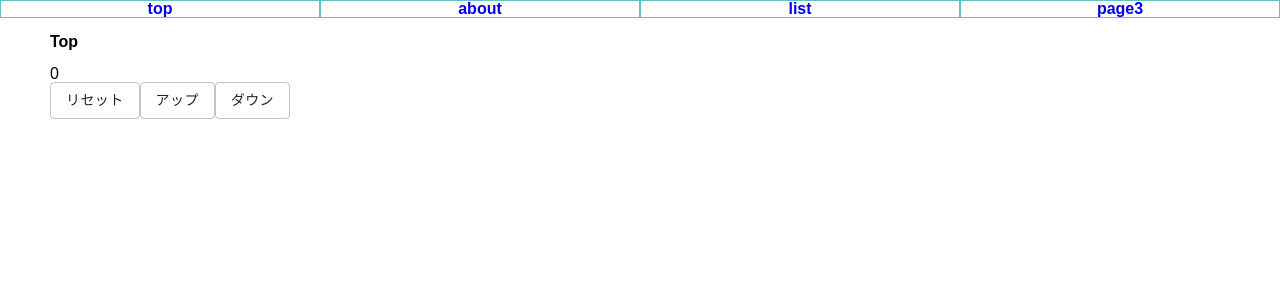
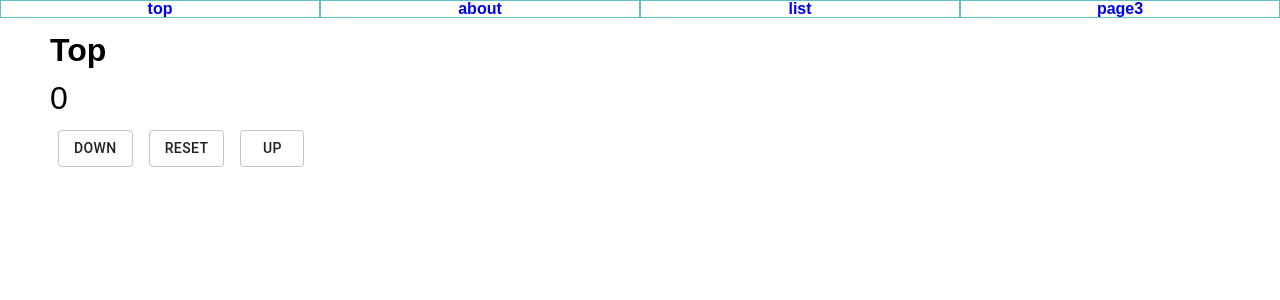
Before and after one commit to yodakaEngineer/react-practice, a React (Create React App) app: page / in a window 1280 px wide. Shown: the top 300 px of the page. Built offline with nearby package versions, Linux system fonts and the light colour scheme.

Commit message:
top page design change.

```diff
--- a/src/App.tsx
+++ b/src/App.tsx
@@ -36,4 +36,5 @@ export default App;
 
 export const PageHeader = styled.h1`
 margin: 1rem 0;
+font-size: 2rem;
 `
--- a/src/components/Counter/Counter.tsx
+++ b/src/components/Counter/Counter.tsx
@@ -1,5 +1,6 @@
 import React, {useReducer} from "react";
 import Button from '@material-ui/core/Button';
+import styled from "styled-components";
 
 type btnProps = {
     name: string,
@@ -8,7 +9,7 @@ type btnProps = {
 
 const Btn: React.FC<btnProps> = (props) => {
     const btn = (
-        <Button variant="outlined" onClick={props.onChangeCount}>
+        <Button variant="outlined" onClick={props.onChangeCount} style={{margin:'0 0.5rem'}}>
             {props.name}
         </Button>
     )
@@ -32,12 +33,17 @@ const Counter: React.FC = () => {
 
     return (
         <div>
-            <p>{count}</p>
-            <Btn name='リセット' onChangeCount={()=>dispatch('reset')}/>
-            <Btn name='アップ' onChangeCount={()=>dispatch('up')}/>
-            <Btn name='ダウン' onChangeCount={()=>dispatch('down')}/>
+            <Count>{count}</Count>
+            <Btn name='Down' onChangeCount={()=>dispatch('down')}/>
+            <Btn name='Reset' onChangeCount={()=>dispatch('reset')}/>
+            <Btn name='Up' onChangeCount={()=>dispatch('up')}/>
         </div>
     )
 }
 
 export default Counter
+
+const Count = styled.p`
+margin: 1rem 0;
+font-size: 2rem;
+`
```
